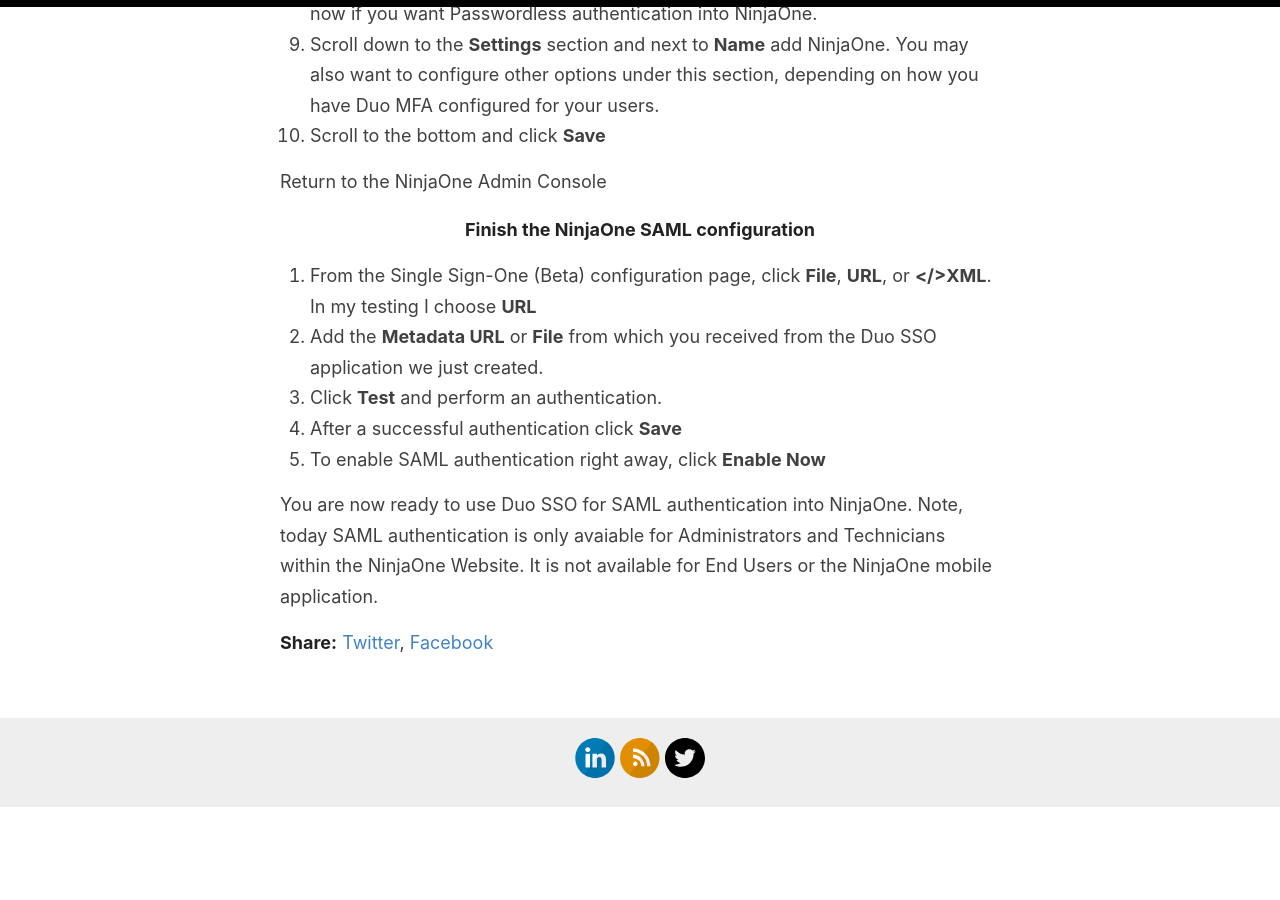
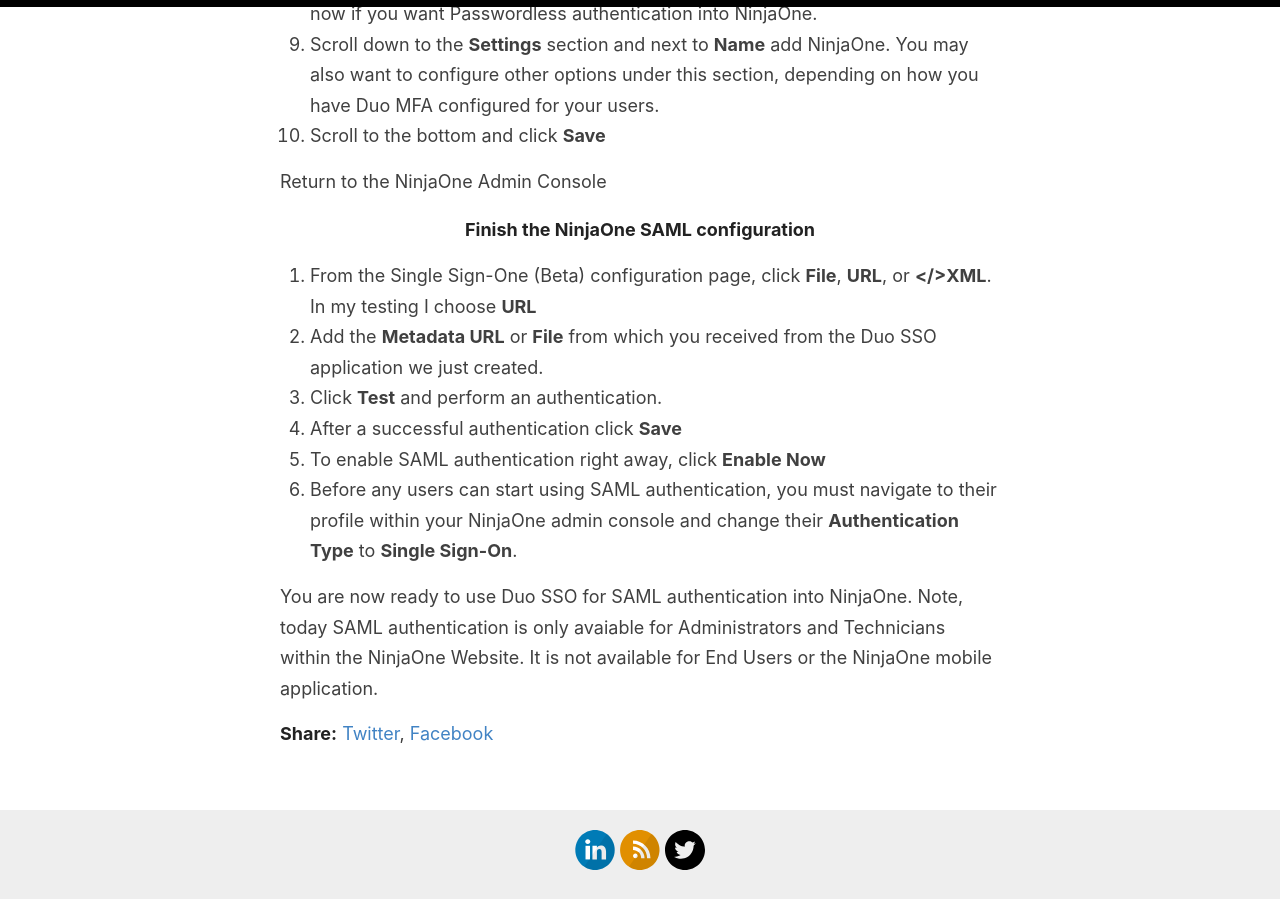
Before and after one commit to christophe81/christophe81.github.io, a Jekyll site: the page built from _posts/2022-1-22-Duo SSO-NinjaOne.md, in a window 1280 px wide and 900 px high, scrolled down 2078 px. Built offline with Jekyll 4.4.1, drawn with Linux system fonts in a browser that asks for light colours; comment, search, counter and statistics services are not loaded; before the commit the page ends 2886 px from its top, so only the background shows below that.

Commit message:
Update 2022-1-22-Duo SSO-NinjaOne.md

```diff
--- a/_posts/2022-1-22-Duo SSO-NinjaOne.md
+++ b/_posts/2022-1-22-Duo SSO-NinjaOne.md
@@ -60,5 +60,6 @@
 3. Click **Test** and perform an authentication.
 4. After a successful authentication click **Save**
 5. To enable SAML authentication right away, click **Enable Now**
+6. Before any users can start using SAML authentication, you must navigate to their profile within your NinjaOne admin console and change their **Authentication Type** to **Single Sign-On**.
 
 You are now ready to use Duo SSO for SAML authentication into NinjaOne. Note, today SAML authentication is only avaiable for Administrators and Technicians within the NinjaOne Website. It is not available for End Users or the NinjaOne mobile application.
```
